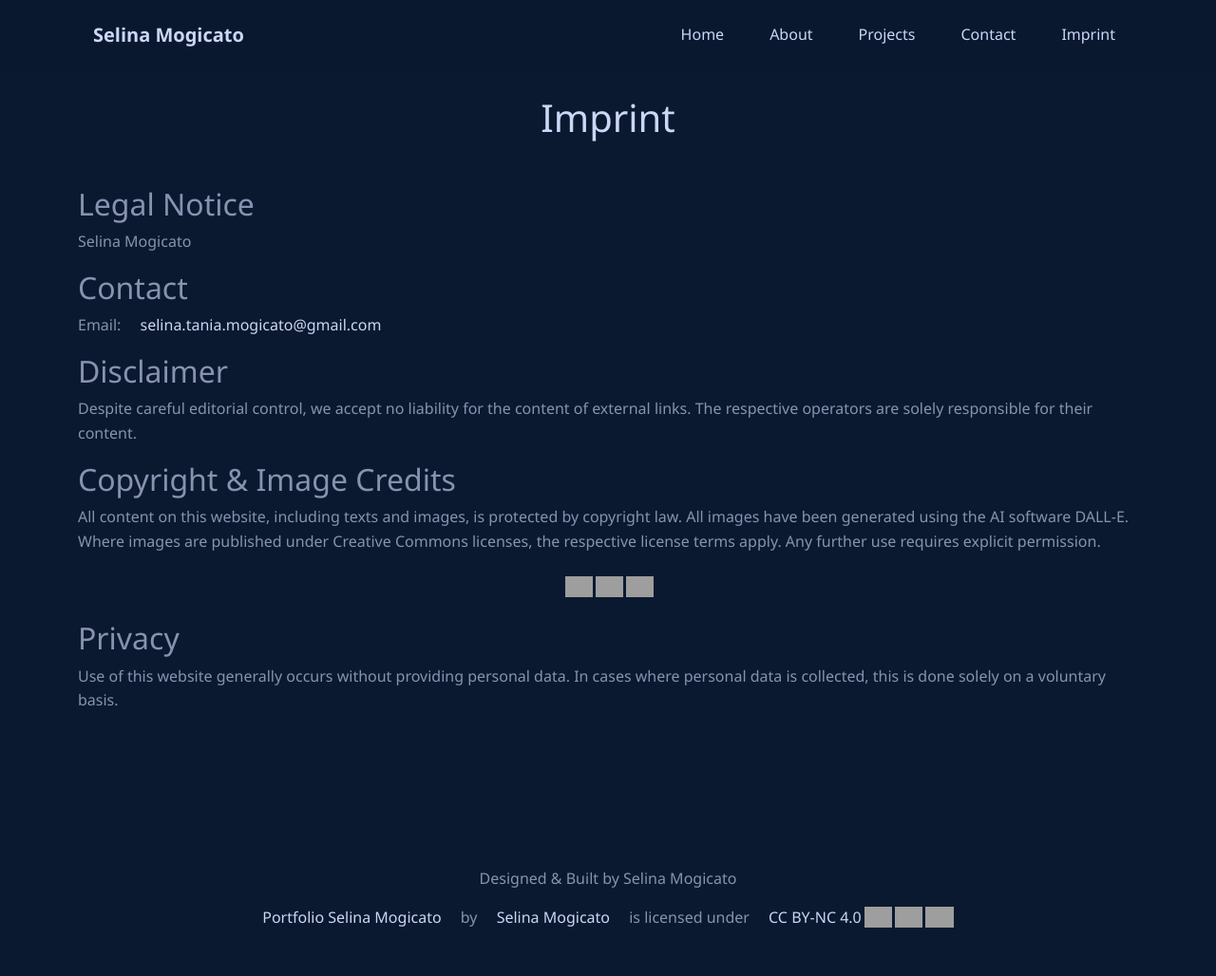
After one commit to Selimo100/Portfolio, a PHP site: page /imprint.html in a window 1280 px wide. The commit adds this page. Shown: the whole page at 95% size. Run offline with PHP 8.4, Linux system fonts and the light colour scheme; grey boxes are pictures that could not be loaded.

Commit message:
add: imprint and cc-license

```diff
--- /dev/null
+++ b/imprint.html
@@ -0,0 +1,80 @@
+<!DOCTYPE html>
+<html lang="en">
+  <head>
+    <meta charset="UTF-8" />
+    <meta name="viewport" content="width=device-width, initial-scale=1.0" />
+    <title>Imprint - Selina Mogicato</title>
+    <link
+      href="https://cdn.jsdelivr.net/npm/bootstrap@5.3.0/dist/css/bootstrap.min.css"
+      rel="stylesheet"
+    />
+    <link rel="stylesheet" href="style.css" />
+    <link rel="icon" type="image/png" href="images/favicon/favicon-96x96.png" sizes="96x96" />
+    <link rel="icon" type="image/svg+xml" href="images/favicon/favicon.svg" />
+    <link rel="shortcut icon" href="images/favicon/favicon.ico" />
+    <link rel="apple-touch-icon" sizes="180x180" href="images/favicon/apple-touch-icon.png" />
+    <link rel="manifest" href="images/favicon/site.webmanifest" />
+  </head>
+  <body>
+    <nav class="navbar navbar-expand-lg navbar-dark fixed-top">
+      <div class="container">
+        <a class="navbar-brand" href="index.html">Selina Mogicato</a>
+        <button class="navbar-toggler" type="button" data-bs-toggle="collapse" data-bs-target="#navbarNav">
+          <span class="navbar-toggler-icon"></span>
+        </button>
+        <div class="collapse navbar-collapse" id="navbarNav">
+          <ul class="navbar-nav ms-auto">
+            <li class="nav-item"><a class="nav-link" href="index.html#home">Home</a></li>
+            <li class="nav-item"><a class="nav-link" href="index.html#about">About</a></li>
+            <li class="nav-item"><a class="nav-link" href="index.html#projects">Projects</a></li>
+            <li class="nav-item"><a class="nav-link" href="index.html#contact">Contact</a></li>
+            <li class="nav-item">
+              <a class="nav-link active" aria-current="page" href="impressum.html">Imprint</a>
+            </li>
+          </ul>
+        </div>
+      </div>
+    </nav>
+
+    <main class="container" style="padding-top: 100px; padding-bottom: 50px;">
+      <h1 class="section-title">Imprint</h1>
+      <section>
+        <h2>Legal Notice</h2>
+        <p>
+          Selina Mogicato<br />
+        </p>
+        <h2>Contact</h2>
+        <p>
+          Email: <a href="mailto:selina.tania.mogicato@gmail.com">selina.tania.mogicato@gmail.com</a>
+        </p>
+        <h2>Disclaimer</h2>
+        <p>
+          Despite careful editorial control, we accept no liability for the content of external links. The respective operators are solely responsible for their content.
+        </p>
+        <h2>Copyright &amp; Image Credits</h2>
+        <p>
+          All content on this website, including texts and images, is protected by copyright law.
+          All images have been generated using the AI software DALL-E.
+          Where images are published under Creative Commons licenses, the respective license terms apply.
+          Any further use requires explicit permission.
+        </p>
+        <div class="cc-icons d-flex justify-content-center align-items-center my-4">
+            <img style="height:22px!important;margin-left:3px;vertical-align:text-bottom;" src="https://mirrors.creativecommons.org/presskit/icons/cc.svg?ref=chooser-v1" alt=""><img style="height:22px!important;margin-left:3px;vertical-align:text-bottom;" src="https://mirrors.creativecommons.org/presskit/icons/by.svg?ref=chooser-v1" alt=""><img style="height:22px!important;margin-left:3px;vertical-align:text-bottom;" src="https://mirrors.creativecommons.org/presskit/icons/nc.svg?ref=chooser-v1" alt="">
+        </div>
+        <h2>Privacy</h2>
+        <p>
+          Use of this website generally occurs without providing personal data.
+          In cases where personal data is collected, this is done solely on a voluntary basis.
+        </p>
+      </section>
+    </main>
+
+    <footer class="footer">
+      <div class="container text-center">
+        <p>Designed &amp; Built by Selina Mogicato</p>
+        <p xmlns:cc="http://creativecommons.org/ns#" xmlns:dct="http://purl.org/dc/terms/"><a property="dct:title" rel="cc:attributionURL" href="http://selina.mogicato.ch">Portfolio Selina Mogicato</a> by <a rel="cc:attributionURL dct:creator" property="cc:attributionName" href="http://selina.mogicato.ch">Selina Mogicato</a> is licensed under <a href="https://creativecommons.org/licenses/by-nc/4.0/?ref=chooser-v1" target="_blank" rel="license noopener noreferrer" style="display:inline-block;">CC BY-NC 4.0<img style="height:22px!important;margin-left:3px;vertical-align:text-bottom;" src="https://mirrors.creativecommons.org/presskit/icons/cc.svg?ref=chooser-v1" alt=""><img style="height:22px!important;margin-left:3px;vertical-align:text-bottom;" src="https://mirrors.creativecommons.org/presskit/icons/by.svg?ref=chooser-v1" alt=""><img style="height:22px!important;margin-left:3px;vertical-align:text-bottom;" src="https://mirrors.creativecommons.org/presskit/icons/nc.svg?ref=chooser-v1" alt=""></a></p>
+    </footer>
+
+    <script src="https://cdn.jsdelivr.net/npm/bootstrap@5.3.0/dist/js/bootstrap.bundle.min.js"></script>
+  </body>
+</html>
--- a/style.css
+++ b/style.css
@@ -31,15 +31,19 @@ body {
   font-weight: bold;
 }
 
-.nav-link {
+.nav-link, a {
   color: var(--lightest-slate) !important;
   margin: 0 1rem;
   transition: color 0.3s ease;
+  text-decoration: none;
 }
 
-.nav-link:hover {
+.nav-link:hover, a:hover {
   color: var(--blue) !important;
+  text-decoration: none;
+
 }
+
 
 /* Hero Section */
 .hero-section {
```
Also changed, not shown: index.html (+10 -14 lines).
